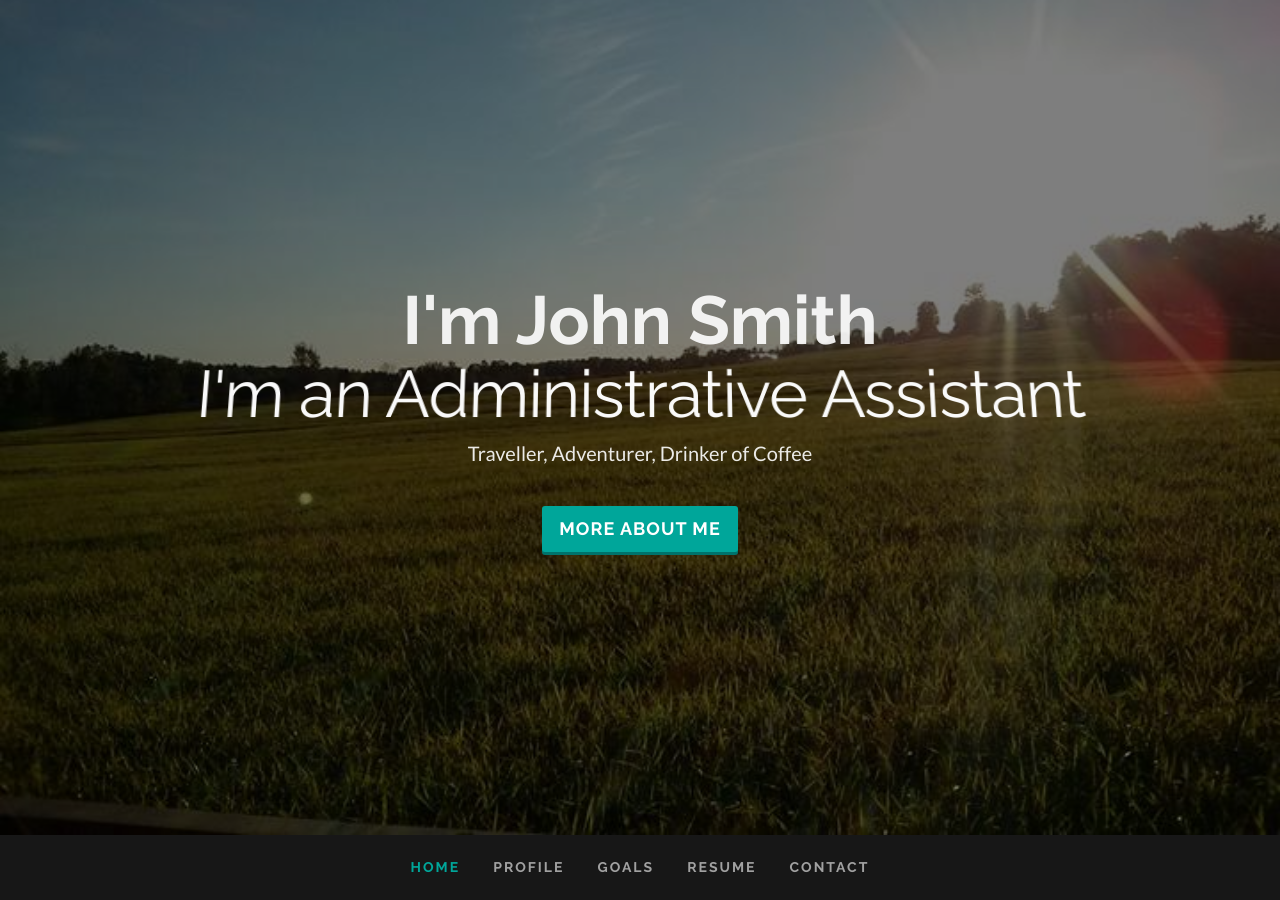
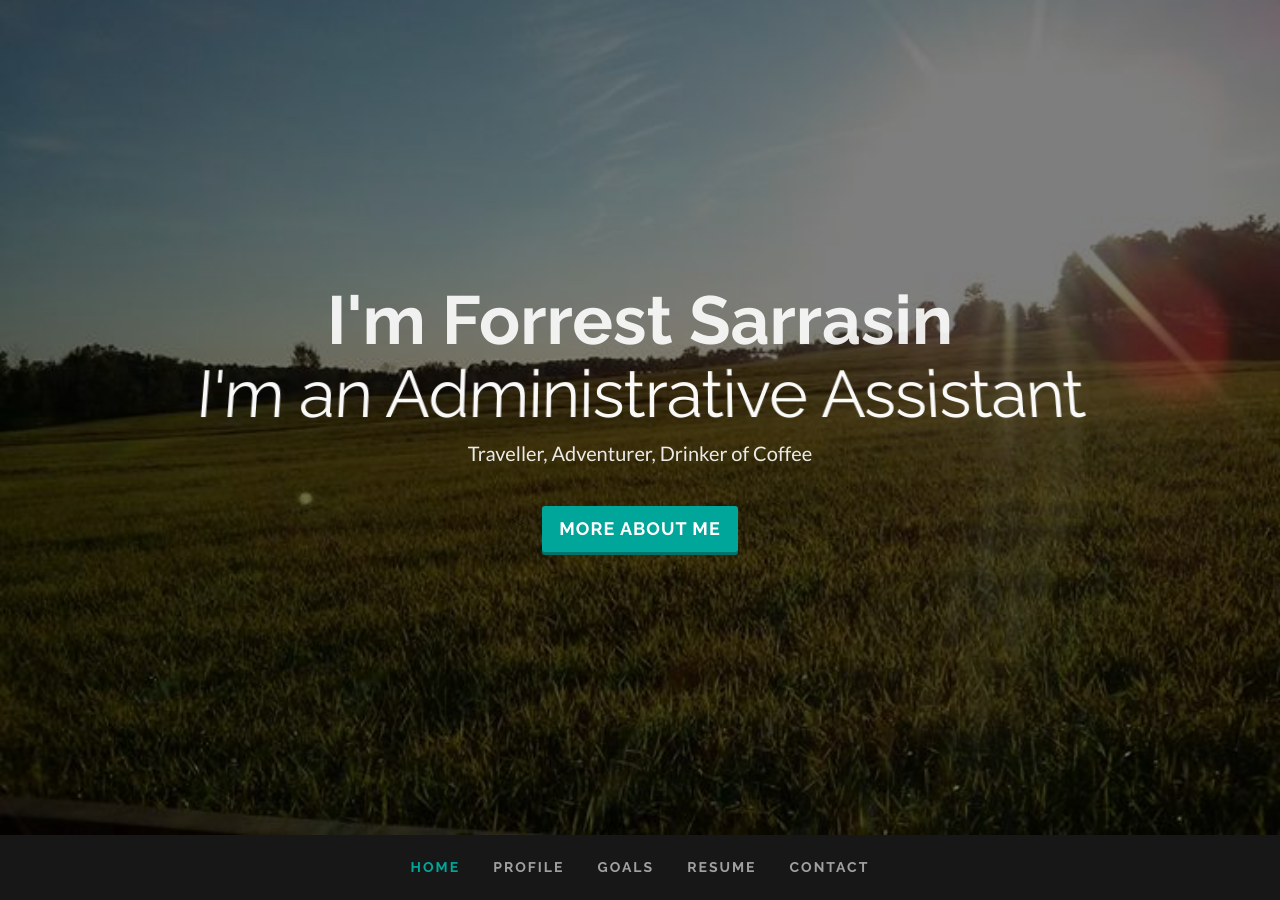
Before and after one commit to clearcareer/ForrestSarrasin, a Jekyll site: the page built from index.html, in a window 1280 px wide and 900 px high. Built offline with Jekyll 4.4.1, drawn with Linux system fonts in a browser that asks for light colours; some web fonts are replaced.

Commit message:
Updated '/index.html' via CloudCannon

```diff
--- a/index.html
+++ b/index.html
@@ -72,7 +72,7 @@
     <header id="home" class="hero" style="background-image: url('{{ page.background_image_path }}');">
         <div class="hero-body">
             <div class="hero-text text-center">
-                <h1 class="editable">I'm John Smith</h1>
+                <h1 class="editable">I'm Forrest Sarrasin</h1>
 
                 <h1 class="small"><span id="js-rotating">
                     {{ page.occupations[0].title }}
```
